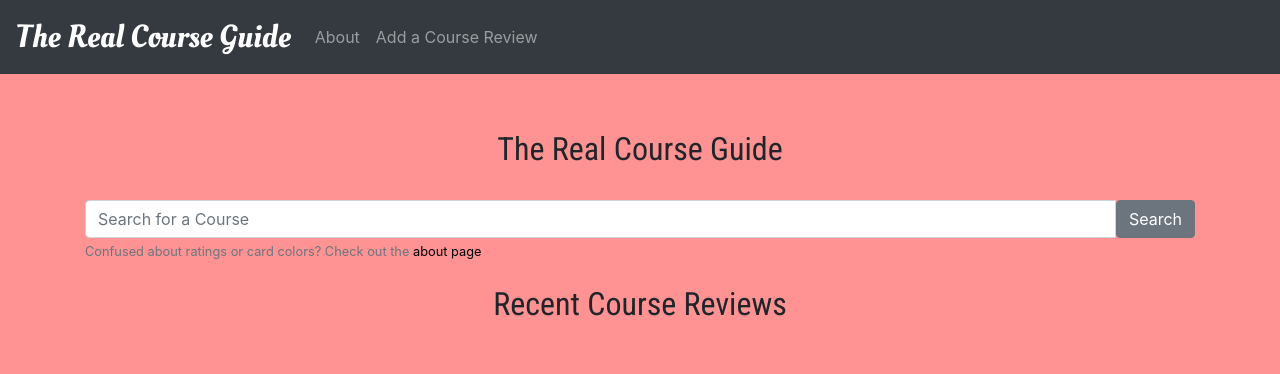
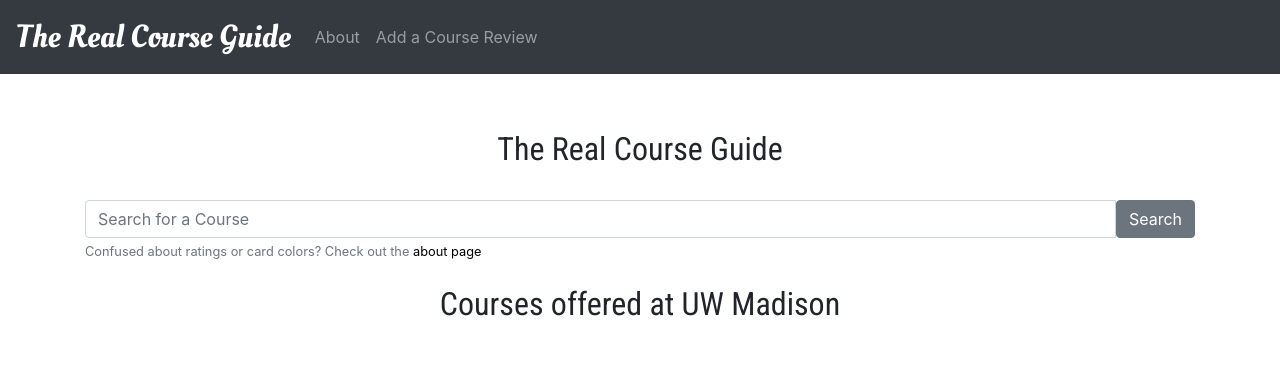
Before and after one commit to ejdweck/rate_courses, a Django app: page / in a window 1280 px wide. Shown: the top 374 px of the page. Run offline with Django 3.2, Linux system fonts and the light colour scheme; data that the repository does not hold is empty; some libraries are stand-ins or nearby versions.

Commit message:
color scheme change

```diff
--- a/course/views.py
+++ b/course/views.py
@@ -17,14 +17,14 @@ search_query = ""
 def homepage(request):
     # get course review objects for rendering on the homepage
     #course_reviews_list = CourseReview.objects.all().order_by('reviewDate')
-    course_review_list = CourseReview.objects.all()
+    course_list = Course.objects.all()
 
     # get page objects
-    course_reviews = create_pages_object_limit_6(request, course_review_list)
+    courses = create_pages_object_limit_6(request, course_list)
 
     # list including necessary data for html blog tags (form, courses, instructurs, course_reviews)
     argumentList = modal_form(request)
-    return render(request, 'homepage.html', {'form':argumentList[0],'courses':argumentList[1],'instructors':argumentList[2],'course_reviews':course_reviews})
+    return render(request, 'homepage.html', {'form':argumentList[0],'courses':courses,'instructors':argumentList[2]})
 
 def about(request):
     # list including necessary data for html block tags (form, courses, instructurs, course_reviews)
--- a/static/css/main.css
+++ b/static/css/main.css
@@ -62,7 +62,10 @@ h1, h2, h3, h4, h5, h6 {
 }
 
 .progress-bar {
+	/*
 	background-color: #ff6666;
+	*/
+	background-color: #FFFFFF;
 }
 
 .progress span {
@@ -77,7 +80,10 @@ h1, h2, h3, h4, h5, h6 {
 .review-card {
     min-height: 10rem;
     max-height: 10rem;
+    /*
 	background-color: #ffcccc;
+	*/
+	background-color: #FFFFFF;
 	margin-top: 5%;
     margin-left: 2%;
     margin-right: 2%;
@@ -209,7 +215,10 @@ body .ui-autocomplete .ui-menu-item .ui-state-focus {
 }
 */
 .body {
+	/*
 	background-color: grey;
+	*/
+	background-color: #FFFFFF;
 }
 
 /* about page rules */
@@ -221,8 +230,9 @@ body {
 	/*background-color: #ffa07a;  SALMON
 	background-color: #ff9187;
 	background-color: #ffa69e;
-	background-color: #FFA07A;*/
-	background-color: #ff9393;
+	background-color: #FFA07A;
+	background-color: #ff9393;*/
+	background-color: #FFFFFF;
 }
 
 /* rules for registration forms */
--- a/templates/homepage.html
+++ b/templates/homepage.html
@@ -21,71 +21,49 @@
 </div>
 <br>
 <div class="container">
-	<h2>Recent Course Reviews</h2>
+	<h2>Courses offered at UW Madison</h2>
 	<div class="card-deck">
-	{% for course in course_reviews %}
-	    <div class="card border-dark mb-3 color{{course.rating}}" id="card_box">
-	    	<a href="/course/{{course.courseId.courseId}}" class="card-header">
-		    	    <h6 >{{course.courseId.courseDepartment}}{{course.courseId.courseNumber}}</h6>
-					<h6 class="card-subtitle text-muted">{{course.courseId.courseName}}</h6>
-	    	</a>
+	 {% for course in courses %}
+	    <a href="/course/{{course.courseId}}" class="card border-dark mb-3 color{{course.rating}}" id="card_box">
+	    	<div class="card-header">
+		    	    <h6 >{{course.courseDepartment}}{{course.courseNumber}}</h6>
+					<h6 class="card-subtitle text-muted">{{course.courseName}}</h6>
+	    	</div>
 		    <div class="card-body text-dark" data-toggle="modal" data-target=".review-{{course.reviewId}}">
 				<div class="modal fade course-review-modal review-{{course.reviewId}}" tabindex="-1" role="dialog" aria-labelledby="myLargeModalLabel" aria-hidden="true">
 				  <div class="modal-dialog modal-lg ">
 				    <div class="modal-content">
 				    	<div class="modal-header">
-					    	<h5 class="modal-title" id="course-code-modal">{{course.courseId.courseDepartment}}{{course.courseId.courseNumber}}</h5>
+					    	<h5 class="modal-title" id="course-code-modal">{{course.courseDepartment}}{{course.courseNumber}}</h5>
 					    </div>
 	  			        <div class="modal-body">
-					    	<h5 href="/course/{{course.courseId.courseId}}" class="modal-title text-muted" id="course-title-modal">{{course.courseId.courseName}}</h5>
+					    	<h5 class="modal-title text-muted" id="course-title-modal">{{course.courseName}}</h5>
 					    	<div class="row">
-					    		<p id="course-credits-modal">{{course.courseId.credits}} credits</p>
-					    		<p id="course-info-modal">{{course.courseId.courseInfo}}</p>
 					    		<div class="col-md-6">
-							    	<div class="card review-card">
-								        <p class="review-title">Review</p>
-								        <p class="review-text">{{course.review}}</p>
-							        </div>
+
 						    	</div>
 						    	<div class="col-md-6">
-						    		<p id="chart-title-modal">Fall 2017 Grade Data</p>
-									<canvas id="pie-chart{{course.reviewId}}" width="20" height="10"></canvas>
+									<canvas id="pie-chart" width="20" height="10"></canvas>
 									<script>
-									new Chart(document.getElementById("pie-chart{{course.reviewId}}"),   {
-									    type: 'doughnut',
+									new Chart(document.getElementById("pie-chart"), {
+									    type: 'pie',
 									    data: {
-										    labels: ["A", "AB", "B", "BC", "C", "D", "F"],
-										    datasets: [{
-									        label: "Fall 2017 Grade Data",
-									        backgroundColor: ["#FFC09F", "#FFEE93","#DDDBF1","#EAF9D9","#CCC7B9", "#A8CCC9", "#75B9BE"],
-									        data: [
-										        {{course.courseId.gradeDistributionDataId.a}},
-								            	{{course.courseId.gradeDistributionDataId.ab}},
-								            	{{course.courseId.gradeDistributionDataId.b}},
-								            	{{course.courseId.gradeDistributionDataId.bc}},
-								            	{{course.courseId.gradeDistributionDataId.c}},
-								            	{{course.courseId.gradeDistributionDataId.d}},
-								            	{{course.courseId.gradeDistributionDataId.f}},
-									        ]
+									      labels: ["Africa", "Asia", "Europe", "Latin America", "North America"],
+									      datasets: [{
+									        label: "Population (millions)",
+									        backgroundColor: ["#3e95cd", "#8e5ea2","#3cba9f","#e8c3b9","#c45850"],
+									        data: [2478,5267,734,784,433]
 									      }]
 									    },
+									    options: {
+									      title: {
+									        display: true,
+									        text: 'Predicted world population (millions) in 2050'
+									      }
+									    }
 									});
 									</script>
 						    	</div>
-					    	</div>
-	  			        	<div class="course-tags-modal">
-						        {% if course.courseReviewTagId.weedOutCourse == 1 %}
-						        	<button class="btn btn-outline-danger btn-sm " id="course-tag">Weed Out</button>
-						        {% endif %}
-								{% if course.courseReviewTagId.interestingContent == 1 %}
-						        	<button class="btn btn-outline-primary btn-sm " id="course-tag">Interesting Content</button>
-						        {% endif %}
-						        {% if course.courseReviewTagId.lotsOfHomework == 1 %}
-						        	<button class="btn btn-outline-warning btn-sm " id="course-tag">Lots of Homework</button>
-						        {% endif %}
-								{% if course.courseReviewTagId.mandatoryAttendance == 1 %}
-						        	<button class="btn btn-outline-info btn-sm " id="course-tag"> Mandatory Attendance </button>
-						        {% endif %}
 					    	</div>
 					    </div>
 					    <div class="modal-footer">
@@ -94,57 +72,87 @@
 				    </div>
 				  </div>
 				</div>
-		        <p class="card-text">Instructor: {{course.instructorId.firstName}} {{course.instructorId.lastName}}</p>
-		        <div class="card review-card">
-			        <p class="review-title">Review</p>
-			        <p class="review-text">{{course.review}}</p>
-		        </div>
+				<p class="card-text course-card-text">Average Rating: {{course.averageRating}}</p>
+  	        	<p class="card-text course-card-text">Number of Ratings: {{course.numberOfRatings}}</p>
+				<div class="card border-dark course-card-chart">
+					<canvas id="Chart{{course.courseId}}"></canvas>
+				</div>
+				<script>
+				var ctx = document.getElementById("Chart{{course.courseId}}").getContext('2d');
+				var myChart = new Chart(ctx, {
+				    type: 'bar',
+				    data: {
+				        labels: ["A", "AB", "B", "BC", "C", "D"],
+				        datasets: [{
+				            label: 'Fall 2017 Grade Data',
+				            data: [
+				            	{{course.gradeDistributionDataId.a}},
+				            	{{course.gradeDistributionDataId.ab}},
+				            	{{course.gradeDistributionDataId.b}},
+				            	{{course.gradeDistributionDataId.bc}},
+				            	{{course.gradeDistributionDataId.c}},
+				            	{{course.gradeDistributionDataId.d}},
+				            	{{course.gradeDistributionDataId.f}},
+				            ],
+				            backgroundColor: [
+				                'rgba(255, 99, 132, 0.2)',
+				                'rgba(54, 162, 235, 0.2)',
+				                'rgba(255, 206, 86, 0.2)',
+				                'rgba(75, 192, 192, 0.2)',
+				                'rgba(153, 102, 255, 0.2)',
+				                'rgba(255, 159, 64, 0.2)'
+				            ],
+				            borderColor: [
+				                'rgba(255,99,132,1)',
+				                'rgba(54, 162, 235, 1)',
+				                'rgba(255, 206, 86, 1)',
+				                'rgba(75, 192, 192, 1)',
+				                'rgba(153, 102, 255, 1)',
+				                'rgba(255, 159, 64, 1)'
+				            ],
+				            borderWidth: 1
+				        }]
+				    },
+				    options: {
+				        scales: {
+				            yAxes: [{
+				                ticks: {
+	                				suggestedMin: 0,
+	                    			suggestedMax: 40,
+				                }
+				            }]
+				        }
+				    }
+				});
+				</script>
+		    </div>
 
-		    	<div class="progress">
-					<div class="progress-bar" role="progressbar" style="width: {{course.rating_percentage}}%;" aria-valuenow="" aria-valuemin="0" aria-valuemax="10">
-					</div>
-					<span>{{course.rating}}/10</span>
-			    </div>
-			    <div class="course-tags-card">
-			        {% if course.courseReviewTagId.weedOutCourse == 1 %}
-				        <span class="badge badge-pill badge-danger"> </span>
-			        {% endif %}
-					{% if course.courseReviewTagId.interestingContent == 1 %}
-				        <span class="badge badge-pill badge-primary"> </span>
-			        {% endif %}
-			        {% if course.courseReviewTagId.lotsOfHomework == 1 %}
-				        <span class="badge badge-pill badge-warning"> </span>
-			        {% endif %}
-					{% if course.courseReviewTagId.mandatoryAttendance == 1 %}
-				        <span class="badge badge-pill badge-info"> </span>
-			        {% endif %}
-		    	</div>
+		    <div class="card-footer">
+		      <small class="text-muted"></small>
 		    </div>
-		    <div class="card-footer">
-		      <small class="text-dark">Reviewed on {{course.reviewDate}}</small>
-		    </div>
-		</div>
-	{% endfor %}
+		</a>
+	  {% endfor %}
 	</div>
-	{% if course_reviews.has_other_pages %}
+
+	{% if courses.has_other_pages %}
 	  <ul class="pagination justify-content-center">
-	    {% if course_reviews.has_previous %}
+	    {% if courses.has_previous %}
 			<li class="page-item">
 		      <a class="page-link" href="?page={{ course_reviews.previous_page_number }}" tabindex="-1">Previous</a>
 		    </li>
 	    {% else %}
 	      	<li class="disabled"></li>
 	    {% endif %}
-	    {% for i in course_reviews.paginator.page_range %}
-	      {% if course_reviews.number == i %}
+	    {% for i in courses.paginator.page_range %}
+	      {% if courses.number == i %}
 	        <li class="active">
 	        	<a class="page-link">{{ i }}<span class="sr-only">(current)</span></a>
 	        </li>
-	      {% elif i > course_reviews.number|add:'-3' and i < course_reviews.number|add:'3' %}
-		    <li class="page-item"><a class="page-link" href="?page={{ i }}">{{ i }}</a></li>
+	      {% elif i > courses.number|add:'-3' and i < courses.number|add:'3' %}
+		    	<li class="page-item"><a class="page-link" href="?page={{ i }}">{{ i }}</a></li>
 	      {% endif %}
 	    {% endfor %}
-	    {% if course_reviews.has_next %}
+	    {% if courses.has_next %}
 	    <li class="page-item">
 	    	<a class="page-link" href="?page={{ course_reviews.next_page_number }}">Next</a>
 	    </li>
```
